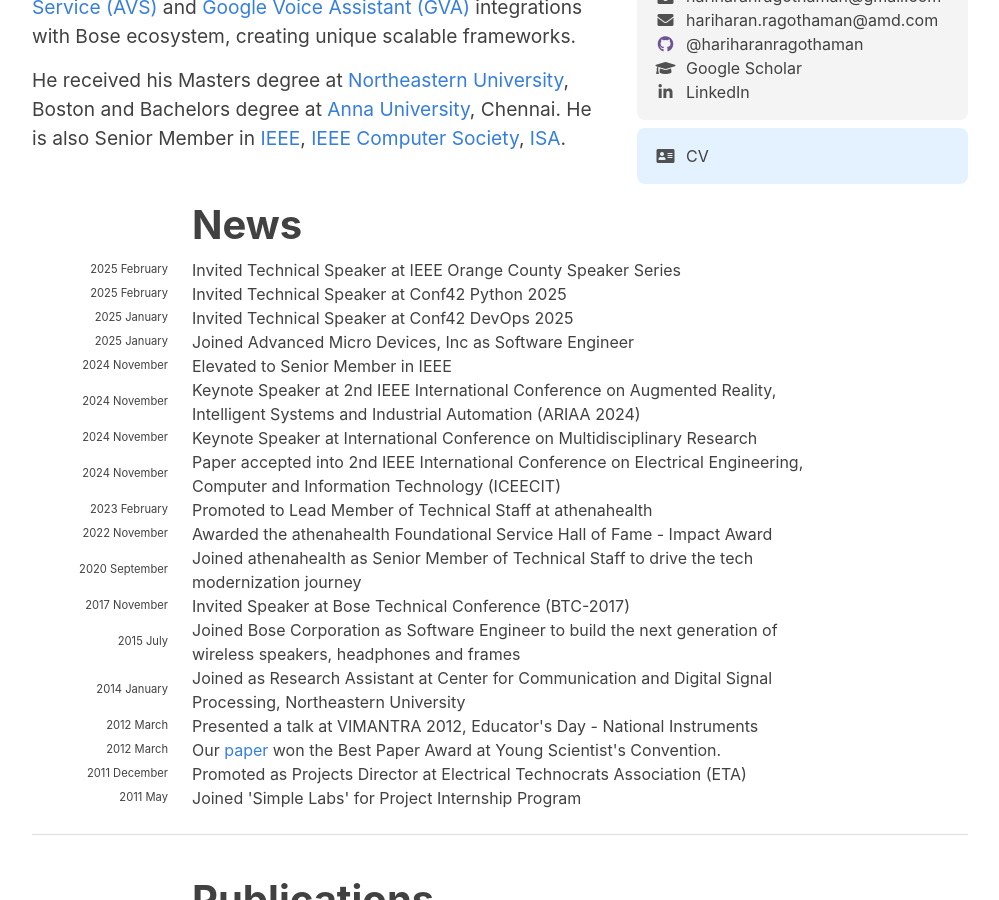
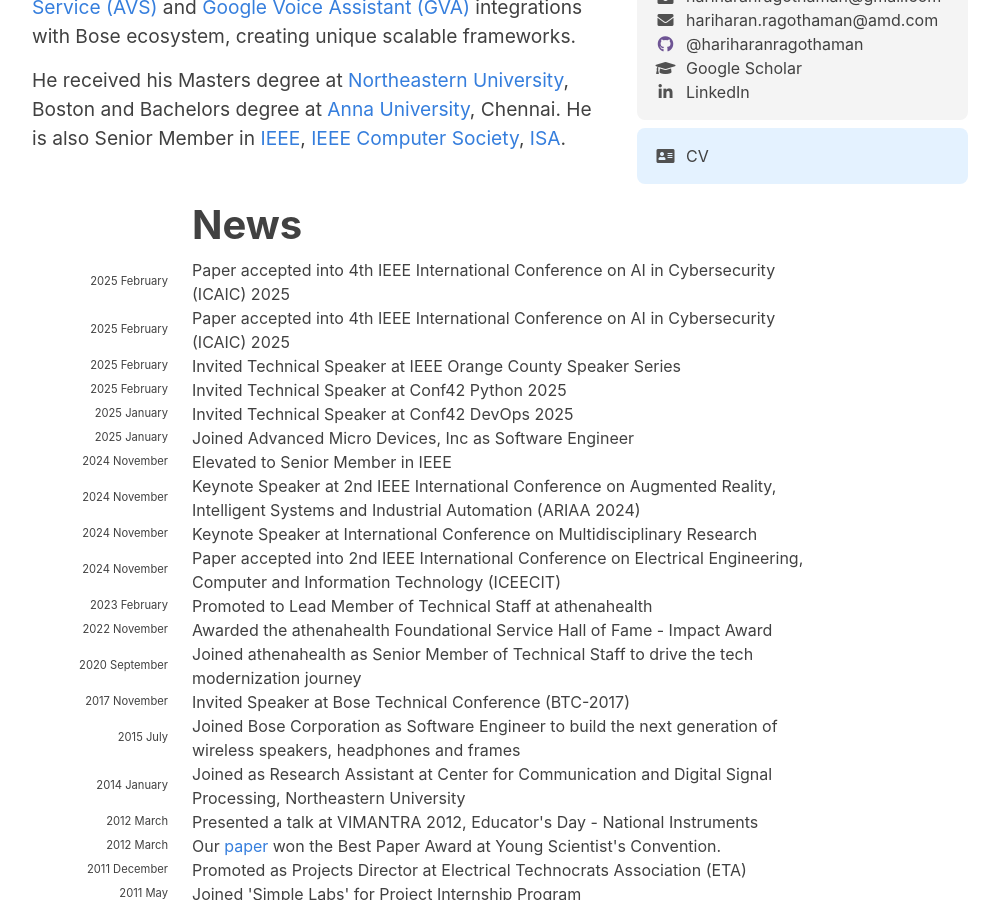
Before and after one commit to hariharanragothaman/hariharanragothaman.github.io, a Jekyll site: the page built from index.md, in a window 1280 px wide and 900 px high, scrolled down 628 px. Shown: the whole window, without its empty margins (140-1139 px from the left). Built offline with Jekyll 4.4.1, drawn with Linux system fonts in a browser that asks for light colours; nearby versions of some CDN libraries; some web fonts are replaced.

Commit message:
Polishes and Updates

```diff
--- a/_data/news.yaml
+++ b/_data/news.yaml
@@ -1,3 +1,11 @@
+- year: 2025
+  year-extra: February
+  description: Paper accepted into 4th IEEE International Conference on AI in Cybersecurity (ICAIC) 2025
+
+- year: 2025
+  year-extra: February
+  description: Paper accepted into 4th IEEE International Conference on AI in Cybersecurity (ICAIC) 2025
+
 - year: 2025
   year-extra: February
   description: Invited Technical Speaker at IEEE Orange County Speaker Series
```
